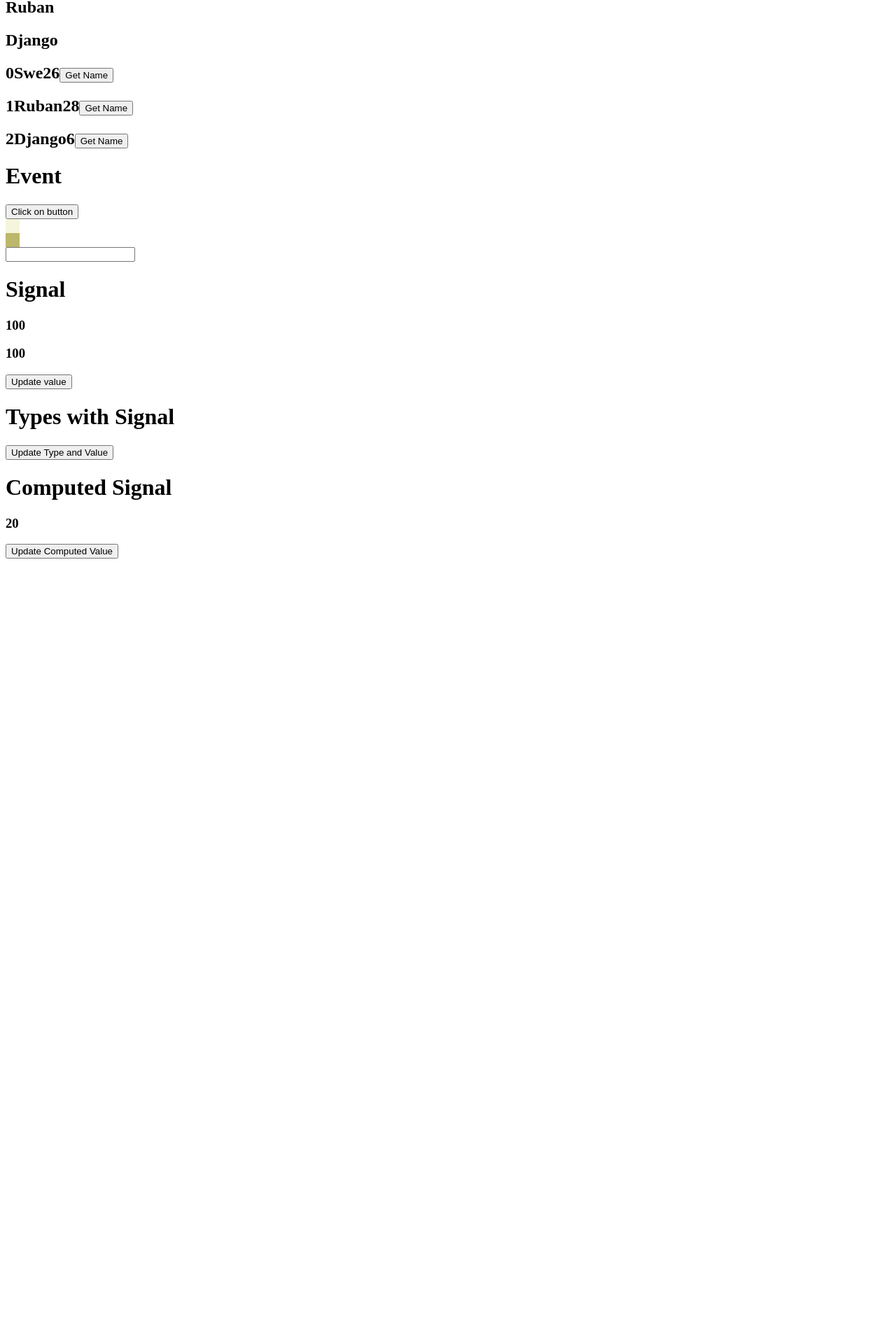
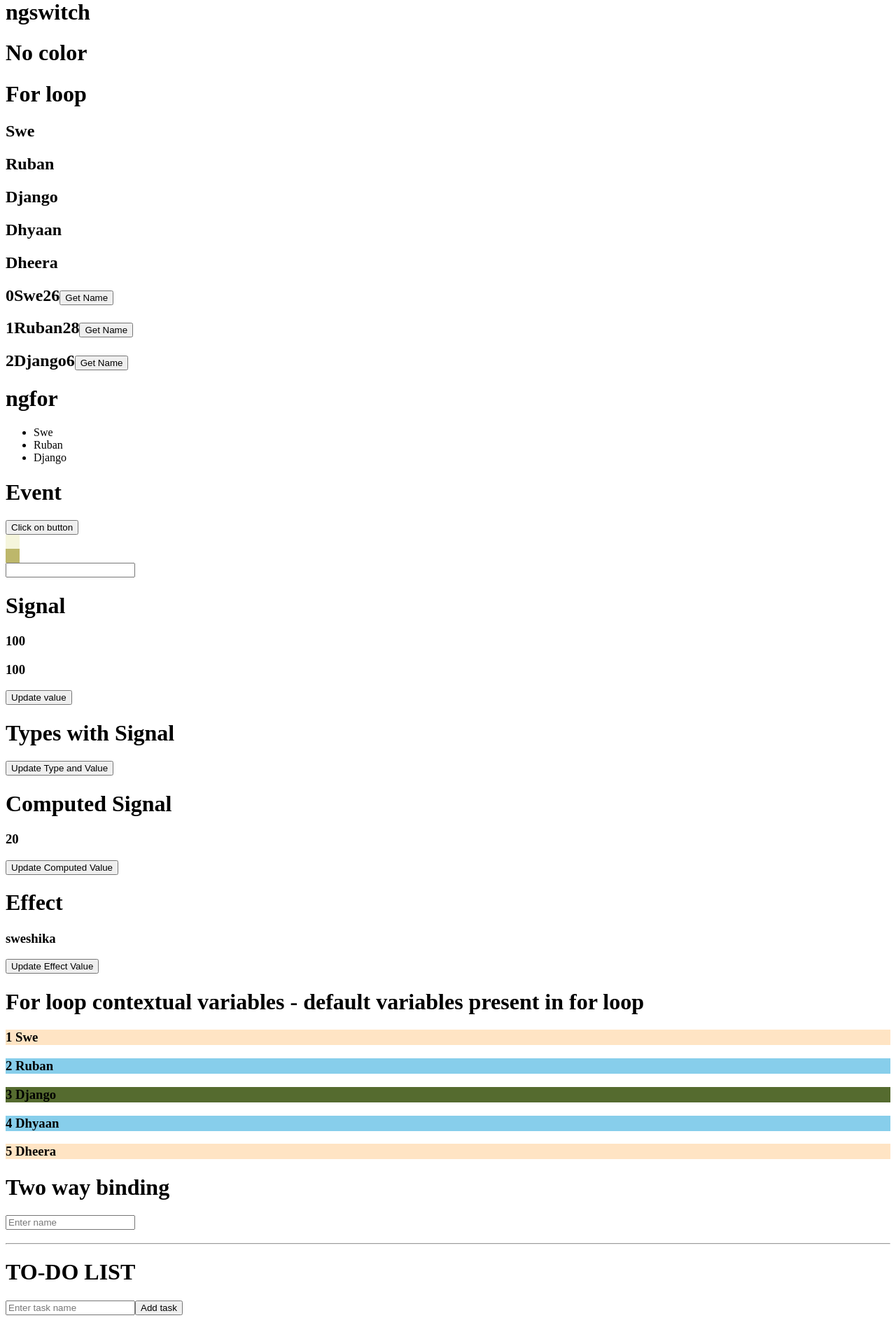
Before and after one commit to sweshisj/angular-19-study, an Angular app: page / in a window 1280 px wide. Shown: the part 874-2777 px from the top of the page at 70% size. Before the commit the page ends 1680 px from the top, so only its background shows below. Built offline with nearby package versions, Linux system fonts and the light colour scheme.

Commit message:
effect ngswitch ngif ngfor todo list

```diff
--- a/src/app/app.component.css
+++ b/src/app/app.component.css
@@ -29,3 +29,8 @@
     padding: 10px;
     border-radius: 10px;
 }
+.task-list{
+    display: flex;
+    justify-content: space-between;
+    list-style: none;
+}
--- a/src/app/app.component.html
+++ b/src/app/app.component.html
@@ -24,6 +24,9 @@
 <div style="background-color: orange;width: 50px; height: 50px;">
 </div>
 }
+<h1>ngif</h1>
+<h2 *ngIf="display">Display is true</h2>
+<h2 *ngIf="!display">Display is false</h2>
 <h1>Switch</h1>
 <button (click)="handleColor('red')">Handle color</button>
 @switch(color) {
@@ -37,6 +40,12 @@
 <h1 style="background-color: goldenrod;">Gold color</h1>
 }
 }
+<h1>ngswitch</h1>
+<div [ngSwitch]="color">
+  <h1 *ngSwitchCase="'blue'" style="background-color: blue;">Blue color</h1>
+  <h1 *ngSwitchCase="'red'" style="background-color: red;">Red color</h1>
+  <h1 *ngSwitchDefault>No color</h1>
+</div>
 <h1>For loop</h1>
 @for (user of users; track user) {
 <h2>{{user}}</h2>
@@ -49,6 +58,8 @@
   <button (click)="getName(student.name)">Get Name</button>
 </h2>
 }
+<h1>ngfor</h1>
+<ul><li *ngFor="let s of students">{{s.name}}</li></ul>
 <h1>Event</h1>
 <button (click)="handleEvent($event)">Click on button</button>
 <div (mouseenter)="handleEvent($event)" style="background-color: beige; height: 20px;width: 20px;">
@@ -68,3 +79,38 @@
 <h1>Computed Signal</h1>
 <h3>{{a5()}}</h3>
 <button (click)="updateComp()">Update Computed Value</button>
+
+<h1>Effect</h1>
+<h3>{{effectname()}}</h3>
+<button (click)="effectname.set('Swe')">Update Effect Value</button>
+
+<h1>For loop contextual variables - default variables present in for loop</h1>
+@for(user of users; track user){
+@if($first || $last){
+<h3 style="background-color: bisque;">{{$index+1}} {{user}}</h3>
+} @else if($even) {
+<h3 style="background-color: darkolivegreen;">{{$index+1}} {{user}}</h3>
+} @else if($odd) {
+<h3 style="background-color: skyblue;">{{$index+1}} {{user}}</h3>
+} @else {
+<h3>{{$index+1}} {{user}}</h3>
+}
+}@empty() { <h4>No records found</h4>}
+
+<h1>Two way binding</h1>
+<input type="text" [(ngModel)]="twdata" placeholder="Enter name">
+<h3>{{twdata}}</h3>
+<hr>
+<h1>TO-DO LIST</h1>
+<input type="text" [(ngModel)]="task" placeholder="Enter task name">
+<button (click)="addTask()">Add task</button>
+
+@for(task of taskList;track task.id){
+  <ul class="task-list">
+    <li>{{task.id}}</li>
+    <li>{{task.name}}</li>
+    <li><button (click)="deleteTask(task.id)">Delete</button></li>
+  </ul>
+}
+
+<h1 [style.color]="dynamicColor" [style.fontSize]="dynamicFont">Dynamic styling</h1>
--- a/src/app/app.component.ts
+++ b/src/app/app.component.ts
@@ -1,10 +1,12 @@
 import { Component, computed, effect, Signal, signal, WritableSignal } from '@angular/core';
 import { RouterOutlet } from '@angular/router';
 import { LoginComponent } from "./login/login.component";
+import { FormsModule } from '@angular/forms';
+import { NgFor, NgIf, NgSwitch, NgSwitchCase, NgSwitchDefault } from '@angular/common';
 
 @Component({
   selector: 'app-root',
-  imports: [RouterOutlet, LoginComponent],
+  imports: [RouterOutlet, LoginComponent, FormsModule, NgFor, NgIf, NgSwitch, NgSwitchCase, NgSwitchDefault],
   templateUrl: './app.component.html',
   styleUrl: './app.component.css'
 })
@@ -50,7 +52,7 @@
     this.color = val;
   }
 
-  users = ['Swe', 'Ruban', 'Django']
+  users = ['Swe', 'Ruban', 'Django', 'Dhyaan', 'Dheera']
   students = [{ name: 'Swe', age: 26 }, { name: 'Ruban', age: 28 }, { name: 'Django', age: 6 }]
 
   getName(name: string) {
@@ -66,13 +68,13 @@
   a1 = 100;
   a2 = signal(100);
 
-  constructor() {
-    effect(() => {
-      console.log(this.a1)
-      console.log(this.a2())
-    }
-    )
-  }
+  // constructor() {
+  //   effect(() => {
+  //     console.log(this.a1)
+  //     console.log(this.a2())
+  //   }
+  //   )
+  // }
   updateValue() {
     this.a1 = 200;
     this.a2.set(200);
@@ -80,22 +82,50 @@
 
   //types with signal
   a3 = signal<number | string>(10);
-  a4:WritableSignal<number|string|boolean> = signal(10)
+  a4: WritableSignal<number | string | boolean> = signal(10)
 
   updateType() {
     this.a3.set("swe")
     this.a4.set("swesh")
-    this.a2.update(val=>val+1)
+    this.a2.update(val => val + 1)
   }
 
   //computed signal - read only
-  a5:Signal<number> = computed(()=>20)
-  num1=signal(10);
+  a5: Signal<number> = computed(() => 20)
+  num1 = signal(10);
   num2 = signal(30);
-  sum = computed(()=>this.num1()+this.num2())
+  sum = computed(() => this.num1() + this.num2())
   updateComp() {
     console.log(this.sum()) //40
     this.num1.set(100)
     console.log(this.sum())//130 ----in normal signal, it remains 40
   }
+
+  //effect
+  effectname = signal("sweshika")
+  constructor() {
+    effect(() => {
+
+    })
+  }
+
+  //two way binding
+  twdata: string = ""
+
+  //todo list
+  task = ""
+  taskList: { id: number, name: string }[] = []
+  addTask(){
+    this.taskList.push({id:this.taskList.length+1, name:this.task})
+    this.task = ""
+  }
+  deleteTask(id:number){
+    this.taskList = this.taskList.filter((item)=>item.id != id)
+  }
+
+  //dynamic styling
+  dynamicColor: string = "green"
+  dynamicFont: string = "30px"
+
+
 }
```
Lines whose indentation alone changed are shown as unchanged.
